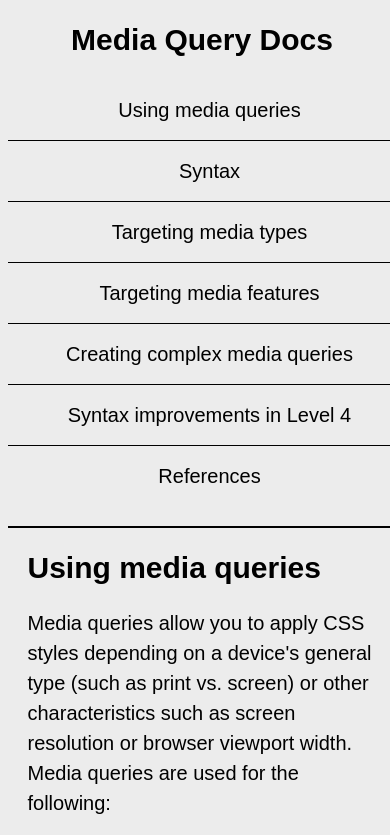
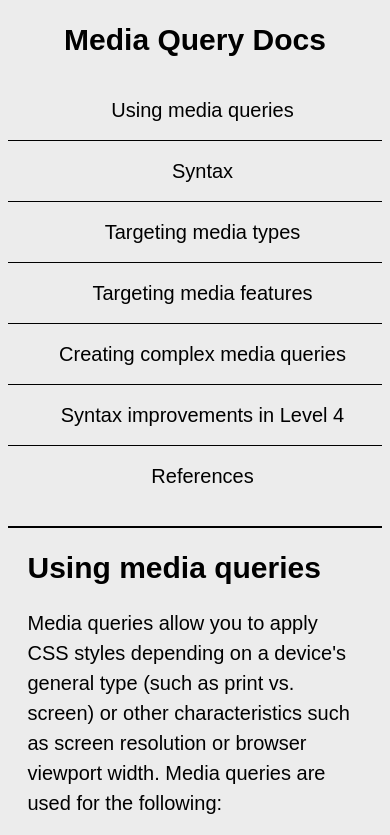
Before and after one commit to Zacharyjpeter/FCC-TechDoc, a plain HTML site: page index.html in a window 390 px wide. Shown: the top 835 px of the page. Drawn offline with Linux system fonts and the light colour scheme.

Commit message:
removed body width

```diff
--- a/styles.css
+++ b/styles.css
@@ -54,7 +54,6 @@ body {
   font-size: 1.25em;
   font-family: arial, Arial, Helvetica, "Helvetica Neue", Arial, sans-serif;
   line-height: 1.5em;
-  width: 100%;
 }
 
 main {
@@ -88,6 +87,7 @@ main {
 @media (max-width: 700px) {
   #navbar {
     border-bottom: 2px solid black;
+    border-right: none;
     width: 100%;
     position: relative;
     text-align: center;
```
